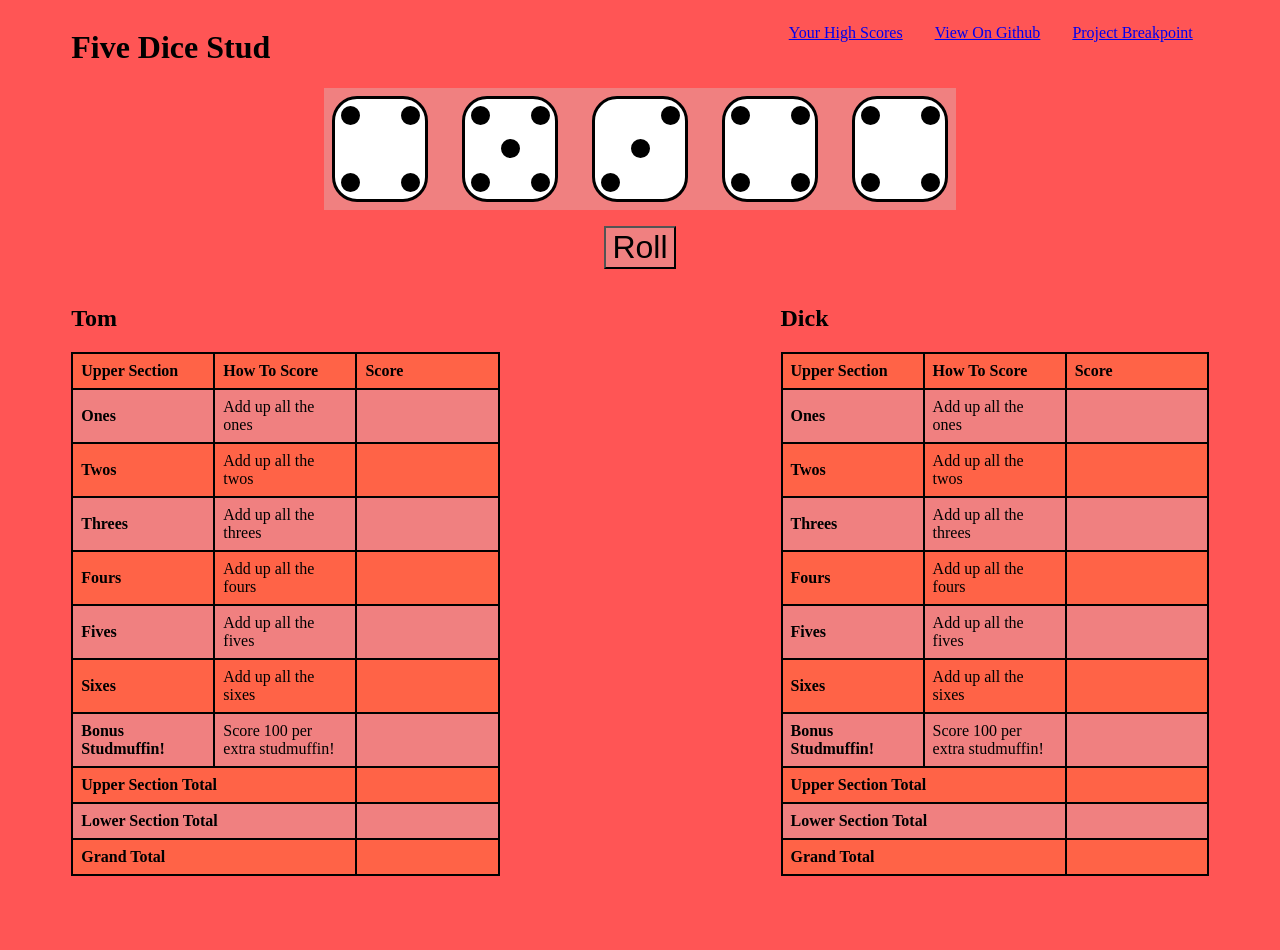
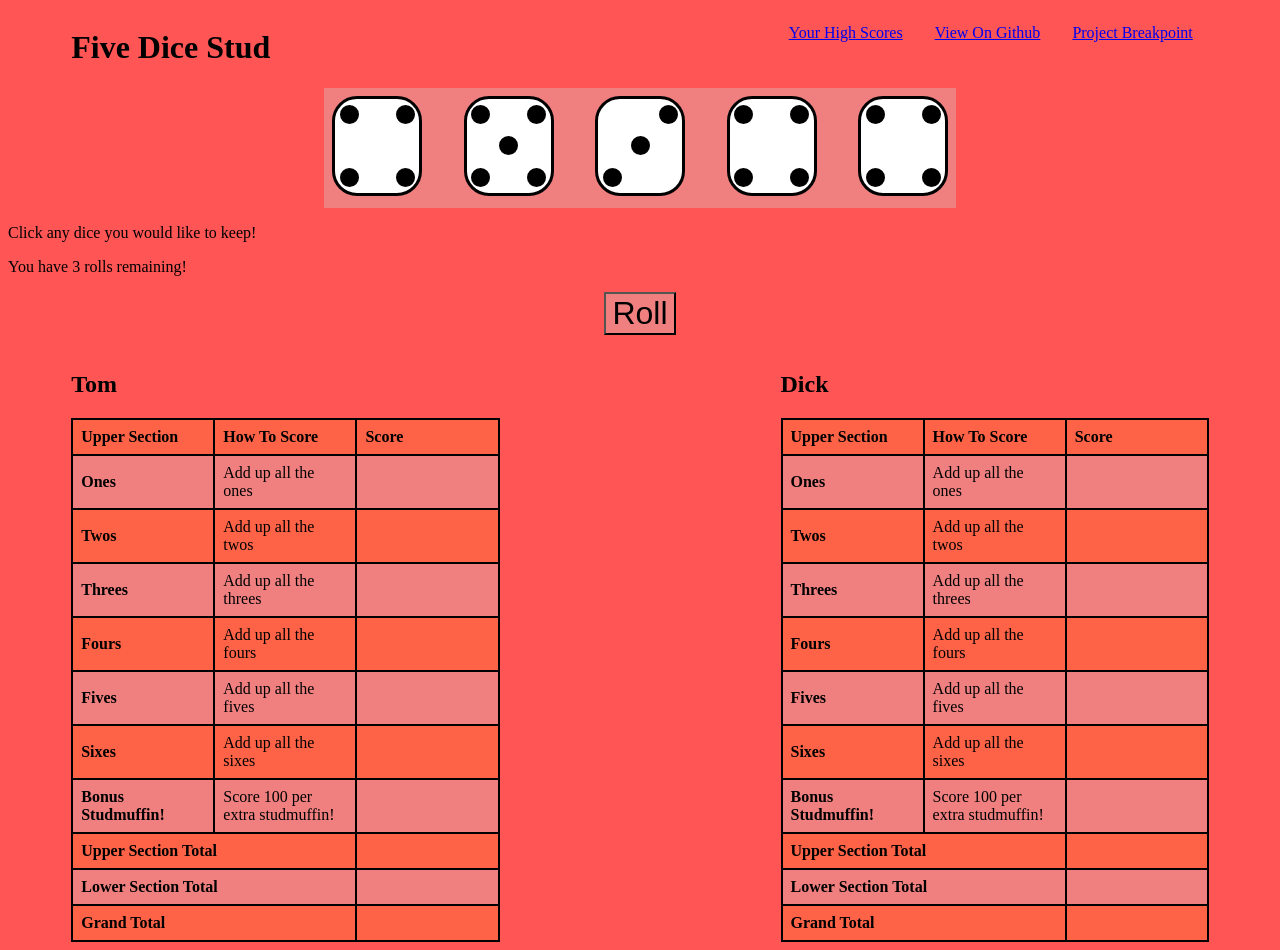
Before and after one commit to jckuhl/dice-game-v3, a Vue app: page / in a window 1280 px wide. Both pictures are taken after a click on the button "Roll". Before the commit the page ends 884 px from the top, so only its background shows below. Built offline with nearby package versions, Linux system fonts and the light colour scheme.

Commit message:
player can select dice to keep

```diff
--- a/src/assets/player.js
+++ b/src/assets/player.js
@@ -67,7 +67,7 @@ export default class Player {
         } else if (Object.keys(this._scoreBoard.lower).includes(field)) {
             return set('lower', field, value);
         } else {
-            throw new Exception('Invalid key');
+            throw new Error('Invalid key');
         }
     }
 
@@ -77,7 +77,7 @@ export default class Player {
         } else if (Object.keys(this._scoreBoard.lower).includes(field)) {
             return this._scoreBoard.lower[field] === 'empty';
         } else {
-            throw new Exception('Invalid key');
+            throw new Error('Invalid key');
         }
     }
 }
--- a/src/assets/roller.js
+++ b/src/assets/roller.js
@@ -17,9 +17,9 @@ export default class Roller {
         return this.values;
     }
 
-    roll_set(indices) {
+    roll_except(indices) {
         this.values = this.dice.map((die, index) => {
-            if(indices.includes(index)) {
+            if(!indices.includes(index)) {
                 return die.roll();
             } else {
                 return die.value;
--- a/src/components/DiceHolder.vue
+++ b/src/components/DiceHolder.vue
@@ -5,8 +5,14 @@
             class="die"
             v-for="(die, index) in dice"
             :key="index"
+            :index="index"
             :value="die"
+            @keep-die="keepDie"
         />
+    </div>
+    <div :class="{ 'status-hidden': !dice.length }">
+        <p>Click any dice you would like to keep!</p>
+        <p>You have {{ rolls }} rolls remaining!</p>
     </div>
     <button @click="handleRoll()">Roll</button>
   </div>
@@ -28,23 +34,34 @@ export default {
             roller: new Roller('5d6'),
             dice: [],
             numbers: {},
-            isFourStraight: false,
-            isFiveStraight: false,
-            rolls: 3
+            keep: [],
+            rolls: 4
         }
     },
     methods: {
         handleRoll() {
-            this.dice = this.roller.roll();
+            if(!this.keep.length) {
+                this.dice = this.roller.roll();
+            } else {
+                this.dice = this.roller.roll_except(this.keep)
+            }
             this.numbers = this.roller.getNumbers();
-            // console.log(this.numbers);
             // this.$emit('pass-numbers', this.numbers);
             // TODO: pass the numbers to Vuex
+            this.rolls -= 1;
             if(this.rolls === 0) {
                 this.$emit('new-turn');
-                this.rolls = 3;
+                this.rolls = 4;
+                this.keep = [];
+                this.dice = [];
             }
-            this.rolls -= 1;
+        },
+        keepDie(index) {
+            if(this.keep.includes(index)) {
+                this.keep = this.keep.filter(i => i !== index);
+            } else {
+                this.keep.push(index);
+            }
         }
     }
 }
@@ -52,6 +69,10 @@ export default {
 
 <!-- Add "scoped" attribute to limit CSS to this component only -->
 <style scoped>
+
+.status-hidden {
+    visibility: hidden;
+}
 
 .diceholder {
     background: lightcoral;
@@ -71,6 +92,7 @@ export default {
     border-radius: 25px;
     text-align: center;
     position: relative;
+    box-sizing: border-box;
 }
 
 button {
--- a/src/components/Die.vue
+++ b/src/components/Die.vue
@@ -1,5 +1,5 @@
 <template>
-    <div ref="die" class="diegrid">
+    <div ref="die" class="diegrid" @click="select" :class="{ 'keep' : keep }">
         <div v-for="(pip, index) in pips" :key="index" class="square">
             <div :class="setPipClass(value, index)"></div>
         </div>
@@ -13,16 +13,22 @@ import setPips from './../assets/setpips.js';
 export default {
     name: 'Die',
     props: {
-        value: Number
+        value: Number,
+        index: Number
     },
     data() {
         return {
-            pips: new Array(9)
+            pips: new Array(9),
+            keep: false
         }
     },
     methods: {
         setPipClass(value, index) {
             return setPips(value, index) ? 'pip': 'square';
+        },
+        select() {
+            this.$emit('keep-die', this.index);
+            this.keep = !this.keep;
         }
     }
 }
@@ -54,4 +60,8 @@ export default {
     align-items: center;
 }
 
+.keep {
+    border: 5px solid red !important;
+}
+
 </style>
```
